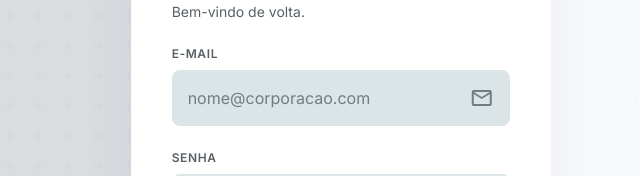
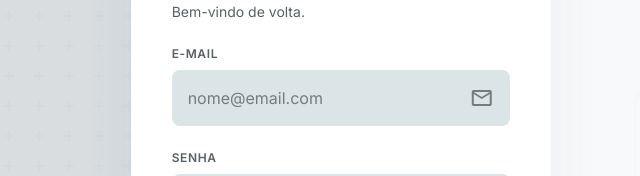
Before and after one commit to rbressanelli/tasks-manager, a React (Vite) app: page / in a window 1280 px wide. Shown: the part 169-345 px from the top of the page, without its empty margins (86-726 px from the left). Built offline with nearby package versions, Linux system fonts and the light colour scheme; no server answers; grey boxes are pictures that could not be loaded.

Commit message:
Feat: changed login email placeholder

```diff
--- a/src/pages/Login/index.tsx
+++ b/src/pages/Login/index.tsx
@@ -127,7 +127,7 @@ const Login = () => {
                     <input
                       className="w-full px-4 py-4 bg-surface-container-highest border-none rounded-lg focus:bg-surface-container-lowest focus:ring-2 focus:ring-primary/40 text-on-surface transition-all placeholder:text-outline outline-none"
                       id="email"
-                      placeholder="nome@corporacao.com"
+                      placeholder="nome@email.com"
                       type="email"
                       value={email}
                       onChange={(e) => setEmail(e.target.value)}
```
